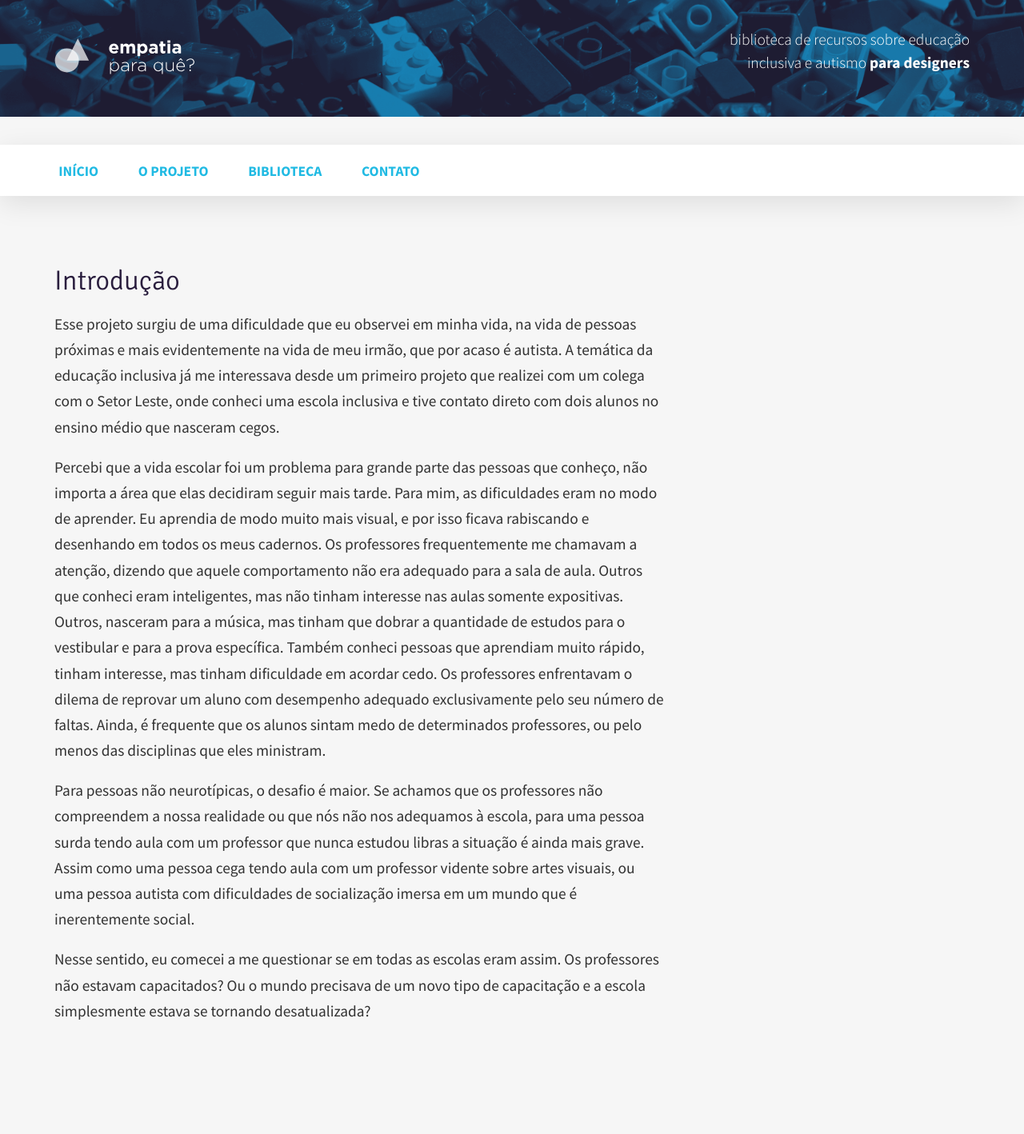
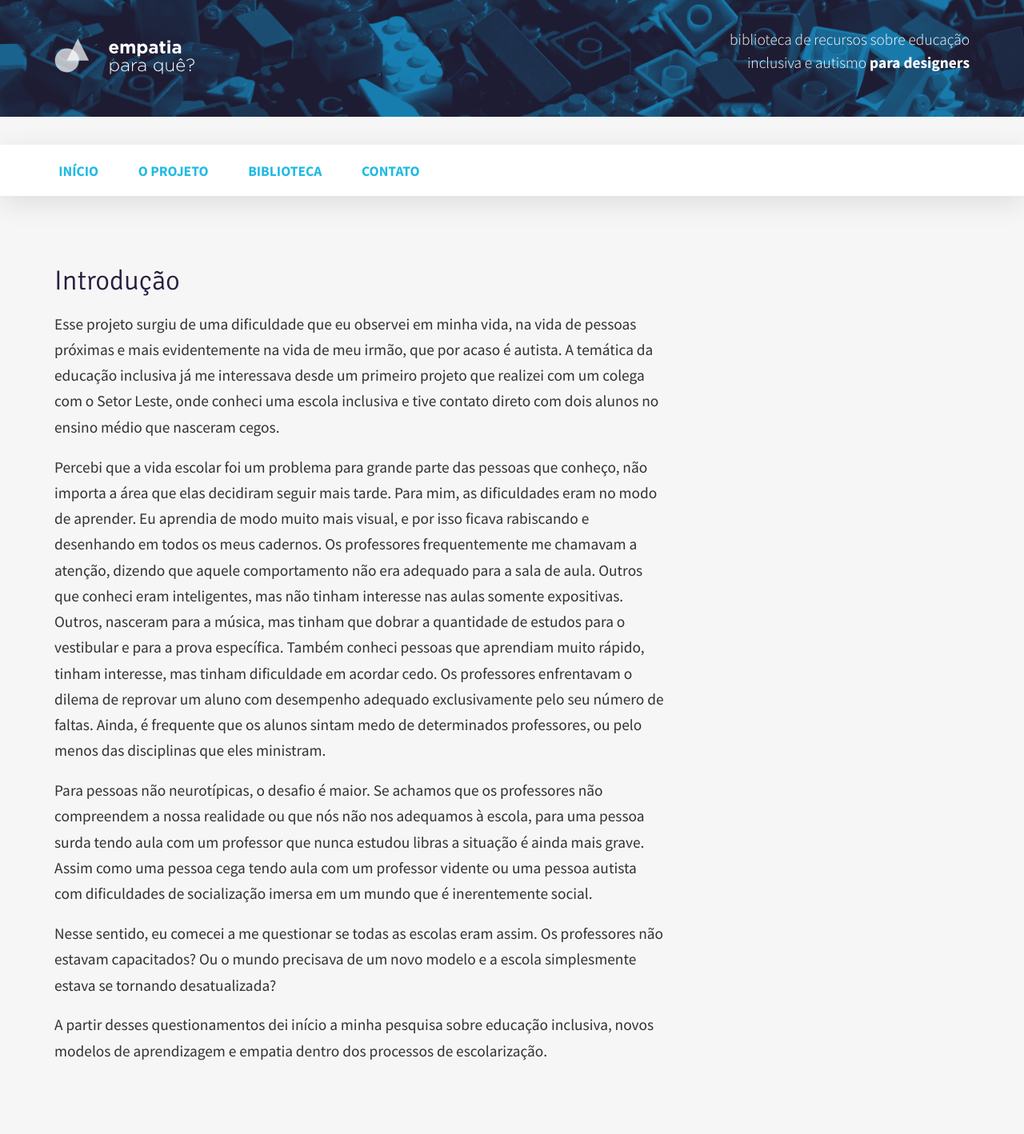
Before and after one commit to empatiaparaque/empatiaparaque.github.io, a Jekyll site: the page built from o-projeto/index.html, in a window 1280 px wide. Shown: the whole page at 80% size. Built offline with Jekyll 4.4.1, drawn with Linux system fonts in a browser that asks for light colours; nearby versions of some CDN libraries; before the commit the page ends 1368 px from its top, so only the background shows below that.

Commit message:
ajustes na introdução

```diff
--- a/o-projeto/index.html
+++ b/o-projeto/index.html
@@ -17,10 +17,11 @@ title: empatia para quê?
   </p>
   <p>Percebi que a vida escolar foi um problema para grande parte das pessoas que conheço, não importa a área que elas decidiram seguir mais tarde. Para mim, as dificuldades eram no modo de aprender. Eu aprendia de modo muito mais visual, e por isso ficava rabiscando e desenhando em todos os meus cadernos. Os professores frequentemente me chamavam a atenção, dizendo que aquele comportamento não era adequado para a sala de aula. Outros que conheci eram inteligentes, mas não tinham interesse nas aulas somente expositivas. Outros, nasceram para a música, mas tinham que dobrar a quantidade de estudos para o vestibular e para a prova específica. Também conheci pessoas que aprendiam muito rápido, tinham interesse, mas tinham dificuldade em acordar cedo. Os professores enfrentavam o dilema de reprovar um aluno com desempenho adequado exclusivamente pelo seu número de faltas. Ainda, é frequente que os alunos sintam medo de determinados professores, ou pelo menos das disciplinas que eles ministram.
   </p>
-  <p>Para pessoas não neurotípicas, o desafio é maior. Se achamos que os professores não compreendem a nossa realidade ou que nós não nos adequamos à escola, para uma pessoa surda tendo aula com um professor que nunca estudou libras a situação é ainda mais grave. Assim como uma pessoa cega tendo aula com um professor vidente sobre artes visuais, ou uma pessoa autista com dificuldades de socialização imersa em um mundo que é inerentemente social.
+  <p>Para pessoas não neurotípicas, o desafio é maior. Se achamos que os professores não compreendem a nossa realidade ou que nós não nos adequamos à escola, para uma pessoa surda tendo aula com um professor que nunca estudou libras a situação é ainda mais grave. Assim como uma pessoa cega tendo aula com um professor vidente ou uma pessoa autista com dificuldades de socialização imersa em um mundo que é inerentemente social.
   </p>
-  <p>Nesse sentido, eu comecei a me questionar se em todas as escolas eram assim. Os professores não estavam capacitados? Ou o mundo precisava de um novo tipo de capacitação e a escola simplesmente estava se tornando desatualizada?
+  <p>Nesse sentido, eu comecei a me questionar se todas as escolas eram assim. Os professores não estavam capacitados? Ou o mundo precisava de um novo modelo e a escola simplesmente estava se tornando desatualizada?
   </p>
+  <p>A partir desses questionamentos dei início a minha pesquisa sobre educação inclusiva, novos modelos de aprendizagem e empatia dentro dos processos de escolarização. </p>
     <div>
 
   <div>
```
